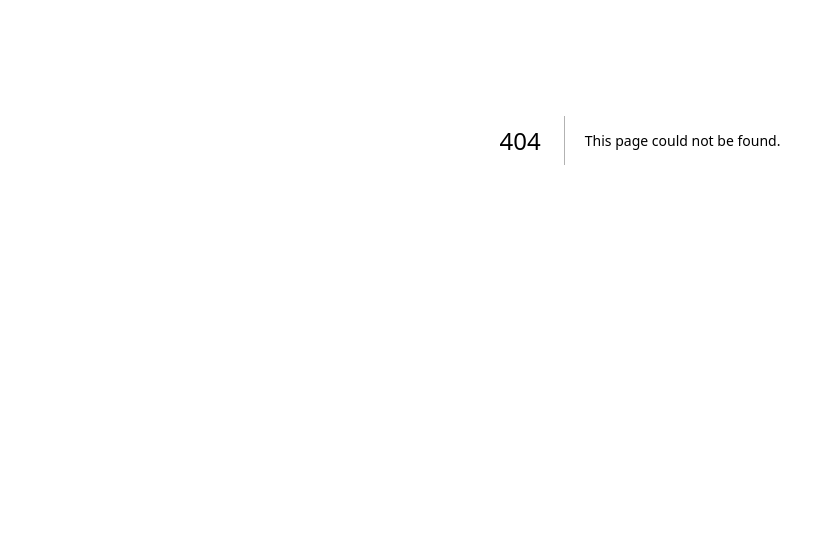
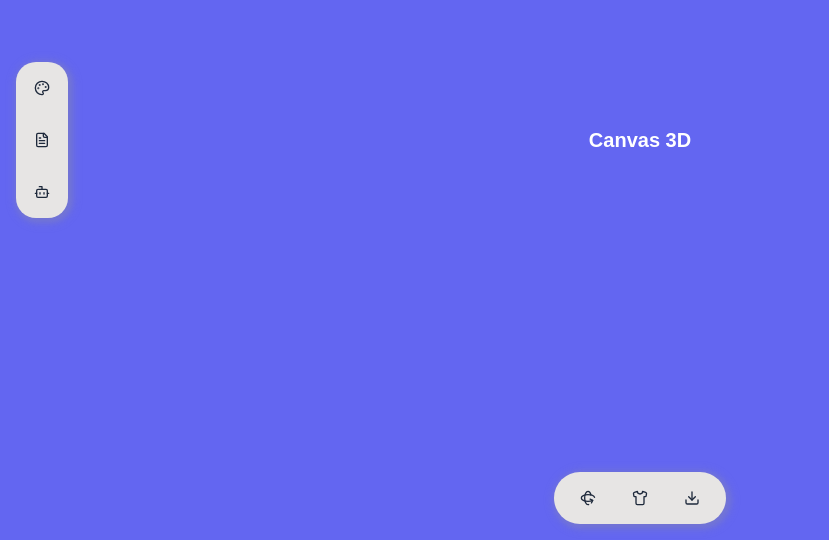
Before and after one commit to KrizRoMe/tee-craft, a Next.js app: page /tshirt in a window 1280 px wide. Before the commit this address had no page. Shown: the part 260-800 px from the top of the page, without its empty margins (0-829 px from the left). Built offline with nearby package versions, Linux system fonts and the light colour scheme.

Commit message:
chore(project): :gear: add initial structure

```diff
--- a/package.json
+++ b/package.json
@@ -15,6 +15,7 @@
 		"test:watch": "jest --watch"
 	},
 	"dependencies": {
+		"@radix-ui/react-slot": "^1.2.3",
 		"class-variance-authority": "^0.7.1",
 		"clsx": "^2.1.1",
 		"lucide-react": "^0.522.0",
--- a/src/app/page.tsx
+++ b/src/app/page.tsx
@@ -1,103 +1,5 @@
-import Image from "next/image";
+import TShirtPage from "./tshirt/page";
 
 export default function Home() {
-	return (
-		<div className="grid grid-rows-[20px_1fr_20px] items-center justify-items-center min-h-screen p-8 pb-20 gap-16 sm:p-20 font-[family-name:var(--font-geist-sans)]">
-			<main className="flex flex-col gap-[32px] row-start-2 items-center sm:items-start">
-				<Image
-					className="dark:invert"
-					src="/next.svg"
-					alt="Next.js logo"
-					width={180}
-					height={38}
-					priority
-				/>
-				<ol className="list-inside list-decimal text-sm/6 text-center sm:text-left font-[family-name:var(--font-geist-mono)]">
-					<li className="mb-2 tracking-[-.01em]">
-						Get started by editing{" "}
-						<code className="bg-black/[.05] dark:bg-white/[.06] px-1 py-0.5 rounded font-[family-name:var(--font-geist-mono)] font-semibold">
-							src/app/page.tsx
-						</code>
-						.
-					</li>
-					<li className="tracking-[-.01em]">
-						Save and see your changes instantly.
-					</li>
-				</ol>
-
-				<div className="flex gap-4 items-center flex-col sm:flex-row">
-					<a
-						className="rounded-full border border-solid border-transparent transition-colors flex items-center justify-center bg-foreground text-background gap-2 hover:bg-[#383838] dark:hover:bg-[#ccc] font-medium text-sm sm:text-base h-10 sm:h-12 px-4 sm:px-5 sm:w-auto"
-						href="https://vercel.com/new?utm_source=create-next-app&utm_medium=appdir-template-tw&utm_campaign=create-next-app"
-						target="_blank"
-						rel="noopener noreferrer"
-					>
-						<Image
-							className="dark:invert"
-							src="/vercel.svg"
-							alt="Vercel logomark"
-							width={20}
-							height={20}
-						/>
-						Deploy now
-					</a>
-					<a
-						className="rounded-full border border-solid border-black/[.08] dark:border-white/[.145] transition-colors flex items-center justify-center hover:bg-[#f2f2f2] dark:hover:bg-[#1a1a1a] hover:border-transparent font-medium text-sm sm:text-base h-10 sm:h-12 px-4 sm:px-5 w-full sm:w-auto md:w-[158px]"
-						href="https://nextjs.org/docs?utm_source=create-next-app&utm_medium=appdir-template-tw&utm_campaign=create-next-app"
-						target="_blank"
-						rel="noopener noreferrer"
-					>
-						Read our docs
-					</a>
-				</div>
-			</main>
-			<footer className="row-start-3 flex gap-[24px] flex-wrap items-center justify-center">
-				<a
-					className="flex items-center gap-2 hover:underline hover:underline-offset-4"
-					href="https://nextjs.org/learn?utm_source=create-next-app&utm_medium=appdir-template-tw&utm_campaign=create-next-app"
-					target="_blank"
-					rel="noopener noreferrer"
-				>
-					<Image
-						aria-hidden
-						src="/file.svg"
-						alt="File icon"
-						width={16}
-						height={16}
-					/>
-					Learn
-				</a>
-				<a
-					className="flex items-center gap-2 hover:underline hover:underline-offset-4"
-					href="https://vercel.com/templates?framework=next.js&utm_source=create-next-app&utm_medium=appdir-template-tw&utm_campaign=create-next-app"
-					target="_blank"
-					rel="noopener noreferrer"
-				>
-					<Image
-						aria-hidden
-						src="/window.svg"
-						alt="Window icon"
-						width={16}
-						height={16}
-					/>
-					Examples
-				</a>
-				<a
-					className="flex items-center gap-2 hover:underline hover:underline-offset-4"
-					href="https://nextjs.org?utm_source=create-next-app&utm_medium=appdir-template-tw&utm_campaign=create-next-app"
-					target="_blank"
-					rel="noopener noreferrer"
-				>
-					<Image
-						aria-hidden
-						src="/globe.svg"
-						alt="Globe icon"
-						width={16}
-						height={16}
-					/>
-					Go to nextjs.org →
-				</a>
-			</footer>
-		</div>
-	);
+	return <TShirtPage />;
 }
--- /dev/null
+++ b/src/app/tshirt/page.tsx
@@ -0,0 +1,13 @@
+import { BottomBar } from "@/features/tshirt/presentation/components/bottom-bar";
+import { SideToolbar } from "@/features/tshirt/presentation/components/side-toolbar";
+import { TShirtCanvas } from "@/features/tshirt/presentation/components/tshirt-canvas";
+
+export default function TShirtPage() {
+	return (
+		<main className="relative w-full h-screen overflow-hidden">
+			<SideToolbar />
+			<TShirtCanvas />
+			<BottomBar />
+		</main>
+	);
+}
--- /dev/null
+++ b/src/components/ui/button.tsx
@@ -0,0 +1,59 @@
+import type * as React from "react";
+import { Slot } from "@radix-ui/react-slot";
+import { cva, type VariantProps } from "class-variance-authority";
+
+import { cn } from "@/lib/utils";
+
+const buttonVariants = cva(
+	"inline-flex items-center justify-center gap-2 whitespace-nowrap rounded-md text-sm font-medium transition-all disabled:pointer-events-none disabled:opacity-50 [&_svg]:pointer-events-none [&_svg:not([class*='size-'])]:size-4 shrink-0 [&_svg]:shrink-0 outline-none focus-visible:border-ring focus-visible:ring-ring/50 focus-visible:ring-[3px] aria-invalid:ring-destructive/20 dark:aria-invalid:ring-destructive/40 aria-invalid:border-destructive",
+	{
+		variants: {
+			variant: {
+				default:
+					"bg-primary text-primary-foreground shadow-xs hover:bg-primary/90",
+				destructive:
+					"bg-destructive text-white shadow-xs hover:bg-destructive/90 focus-visible:ring-destructive/20 dark:focus-visible:ring-destructive/40 dark:bg-destructive/60",
+				outline:
+					"border bg-background shadow-xs hover:bg-accent hover:text-accent-foreground dark:bg-input/30 dark:border-input dark:hover:bg-input/50",
+				secondary:
+					"bg-secondary text-secondary-foreground shadow-xs hover:bg-secondary/80",
+				ghost:
+					"hover:bg-accent hover:text-accent-foreground dark:hover:bg-accent/50",
+				link: "text-primary underline-offset-4 hover:underline",
+			},
+			size: {
+				default: "h-9 px-4 py-2 has-[>svg]:px-3",
+				sm: "h-8 rounded-md gap-1.5 px-3 has-[>svg]:px-2.5",
+				lg: "h-10 rounded-md px-6 has-[>svg]:px-4",
+				icon: "size-9",
+			},
+		},
+		defaultVariants: {
+			variant: "default",
+			size: "default",
+		},
+	},
+);
+
+function Button({
+	className,
+	variant,
+	size,
+	asChild = false,
+	...props
+}: React.ComponentProps<"button"> &
+	VariantProps<typeof buttonVariants> & {
+		asChild?: boolean;
+	}) {
+	const Comp = asChild ? Slot : "button";
+
+	return (
+		<Comp
+			data-slot="button"
+			className={cn(buttonVariants({ variant, size, className }))}
+			{...props}
+		/>
+	);
+}
+
+export { Button, buttonVariants };
--- /dev/null
+++ b/src/components/ui/input.tsx
@@ -0,0 +1,21 @@
+import type * as React from "react";
+
+import { cn } from "@/lib/utils";
+
+function Input({ className, type, ...props }: React.ComponentProps<"input">) {
+	return (
+		<input
+			type={type}
+			data-slot="input"
+			className={cn(
+				"file:text-foreground placeholder:text-muted-foreground selection:bg-primary selection:text-primary-foreground dark:bg-input/30 border-input flex h-9 w-full min-w-0 rounded-md border bg-transparent px-3 py-1 text-base shadow-xs transition-[color,box-shadow] outline-none file:inline-flex file:h-7 file:border-0 file:bg-transparent file:text-sm file:font-medium disabled:pointer-events-none disabled:cursor-not-allowed disabled:opacity-50 md:text-sm",
+				"focus-visible:border-ring focus-visible:ring-ring/50 focus-visible:ring-[3px]",
+				"aria-invalid:ring-destructive/20 dark:aria-invalid:ring-destructive/40 aria-invalid:border-destructive",
+				className,
+			)}
+			{...props}
+		/>
+	);
+}
+
+export { Input };
--- /dev/null
+++ b/src/features/tshirt/presentation/components/bottom-bar.tsx
@@ -0,0 +1,18 @@
+import { Download, Rotate3D, Shirt } from "lucide-react";
+import { Button } from "@/components/ui/button";
+
+export function BottomBar() {
+	return (
+		<div className="absolute z-10 bottom-4 left-1/2 -translate-x-1/2 flex gap-4 bg-background p-2 px-4 rounded-full shadow-md">
+			<Button variant="ghost" size="icon">
+				<Rotate3D />
+			</Button>
+			<Button variant="ghost" size="icon">
+				<Shirt />
+			</Button>
+			<Button variant="ghost" size="icon">
+				<Download />
+			</Button>
+		</div>
+	);
+}
--- /dev/null
+++ b/src/features/tshirt/presentation/components/side-toolbar.tsx
@@ -0,0 +1,18 @@
+import { Bot, FileText, Palette } from "lucide-react";
+import { Button } from "@/components/ui/button";
+
+export function SideToolbar() {
+	return (
+		<div className="absolute z-10 left-4 top-1/2 -translate-y-1/2 flex flex-col gap-4 bg-background p-2 rounded-lg shadow-md">
+			<Button variant="ghost" size="icon">
+				<Palette />
+			</Button>
+			<Button variant="ghost" size="icon">
+				<FileText />
+			</Button>
+			<Button variant="ghost" size="icon">
+				<Bot />
+			</Button>
+		</div>
+	);
+}
--- /dev/null
+++ b/src/features/tshirt/presentation/components/tshirt-canvas.tsx
@@ -0,0 +1,7 @@
+export function TShirtCanvas() {
+	return (
+		<div className="absolute inset-0 bg-primary z-0 flex items-center justify-center">
+			<span className="text-white font-bold text-xl">Canvas 3D</span>
+		</div>
+	);
+}
```
Also changed, not shown: 2 other files (tests, documents, lock files or other folders).
